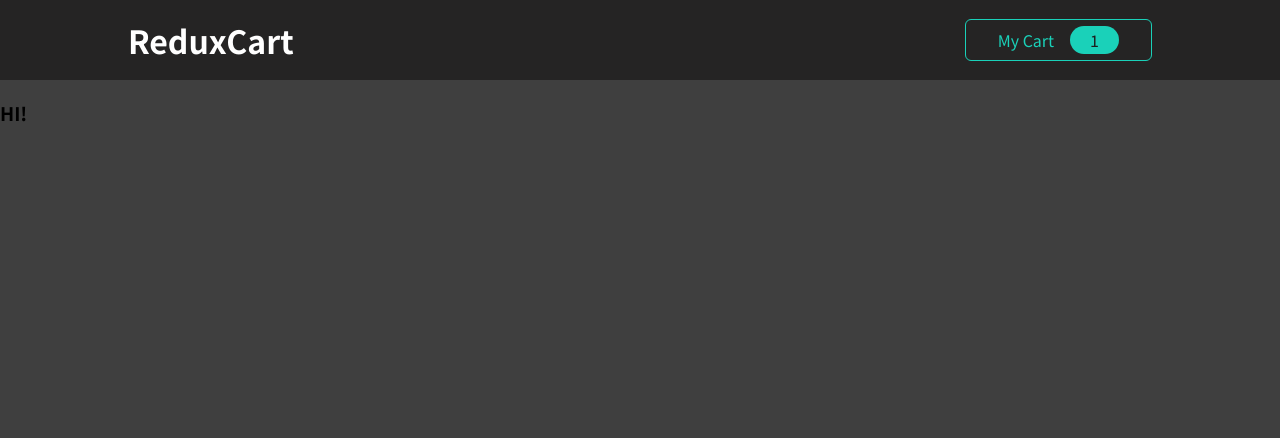
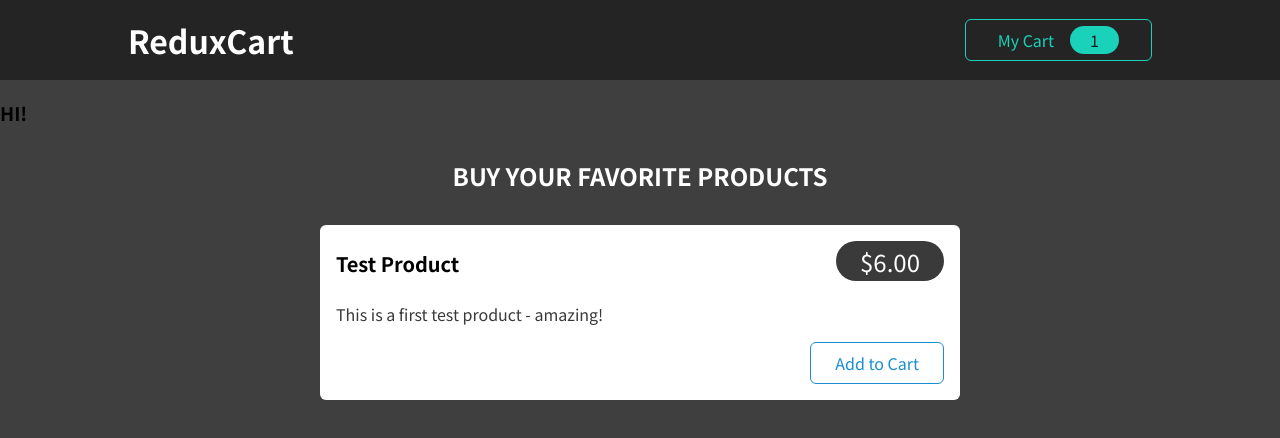
Before and after one commit to calculus0129/react-project-7, a Next.js app: page / in a window 1280 px wide. Shown: the top 438 px of the page. Built offline with nearby package versions, Linux system fonts and the light colour scheme.

Commit message:
feat: implement the Product interface and UI

```diff
--- a/app/page.tsx
+++ b/app/page.tsx
@@ -1,12 +1,13 @@
 import Image from "next/image";
 // import styles from "./page.module.css";
+import Products from "@/components/Shop/Products";
 
 export default function Home() {
   return (
-    <h3>HI!</h3>
-    // <Layout>
-    //   <Cart />
-    //   <Products />
-    // </Layout>
+    <>
+      <h3>HI!</h3>
+      {/* <Cart /> */}
+      <Products />
+    </>
   );
 }
--- /dev/null
+++ b/components/Shop/ProductItem.module.css
@@ -0,0 +1,27 @@
+.item h3 {
+  margin: 0.5rem 0;
+  font-size: 1.25rem;
+}
+
+.item header {
+  display: flex;
+  justify-content: space-between;
+  align-items: baseline;
+}
+
+.price {
+  border-radius: 30px;
+  padding: 0.15rem 1.5rem;
+  background-color: #3a3a3a;
+  color: white;
+  font-size: 1.5rem;
+}
+
+.item p {
+  color: #3a3a3a;
+}
+
+.actions {
+  display: flex;
+  justify-content: flex-end;
+}
--- /dev/null
+++ b/components/Shop/ProductItem.tsx
@@ -0,0 +1,24 @@
+import { Product } from "@/ds";
+import Card from "@/components/UI/Card";
+import classes from "./ProductItem.module.css";
+
+const ProductItem: React.FC<Product> = (props) => {
+  const { ptitle, pprice, pdesc } = props;
+
+  return (
+    <li className={classes.item}>
+      <Card>
+        <header>
+          <h3>{ptitle}</h3>
+          <div className={classes.price}>${pprice.toFixed(2)}</div>
+        </header>
+        <p>{pdesc}</p>
+        <div className={classes.actions}>
+          <button>Add to Cart</button>
+        </div>
+      </Card>
+    </li>
+  );
+};
+
+export default ProductItem;
--- /dev/null
+++ b/components/Shop/Products.module.css
@@ -0,0 +1,12 @@
+.products h2 {
+  color: white;
+  margin: 2rem auto;
+  text-align: center;
+  text-transform: uppercase;
+}
+
+.products ul {
+  list-style: none;
+  margin: 0;
+  padding: 0;
+}
--- /dev/null
+++ b/components/Shop/Products.tsx
@@ -0,0 +1,23 @@
+import ProductItem from "./ProductItem";
+import classes from "./Products.module.css";
+import { ProductImpl } from "@/ds";
+
+const sampleProduct = ProductImpl.create(
+  "Test Product",
+  new Date(),
+  "This is a first test product - amazing!",
+  6,
+);
+
+const Products: React.FC = (props) => {
+  return (
+    <section className={classes.products}>
+      <h2>Buy your favorite products</h2>
+      <ul>
+        <ProductItem {...sampleProduct} />
+      </ul>
+    </section>
+  );
+};
+
+export default Products;
--- /dev/null
+++ b/components/UI/Card.module.css
@@ -0,0 +1,8 @@
+.card {
+  margin: 1rem auto;
+  border-radius: 6px;
+  background-color: white;
+  padding: 1rem;
+  width: 90%;
+  max-width: 40rem;
+}
--- /dev/null
+++ b/components/UI/Card.tsx
@@ -0,0 +1,13 @@
+import classes from "./Card.module.css";
+
+const Card: React.FC<React.PropsWithChildren<{ className?: string }>> = (
+  props,
+) => {
+  return (
+    <section className={`${classes.card} ${props.className ?? ""}`}>
+      {props.children}
+    </section>
+  );
+};
+
+export default Card;
--- /dev/null
+++ b/ds/index.ts
@@ -0,0 +1,68 @@
+import { v4 as uuidv4 } from "uuid";
+
+export interface Product {
+  pid: string;
+  ptitle: string;
+  pts: Date;
+  pdesc: string;
+  pprice: number;
+  pimg?: Blob;
+}
+
+class ProductImpl implements Product {
+  public pts: Date;
+  constructor(
+    public pid: string,
+    public ptitle: string,
+    pts: Date,
+    public pdesc: string,
+    public pprice: number,
+    public pimg?: Blob,
+  ) {
+    this.pts = new Date(pts.getTime()); // Ensure deep copy of Date object
+  }
+
+  /** Creates a new product object.
+   *
+   * @param ptitle
+   * @param pts
+   * @param pdesc
+   * @param pprice
+   * @param pimg
+   * @returns
+   */
+  static create(
+    ptitle: string,
+    pts: Date,
+    pdesc: string,
+    pprice: number,
+    pimg?: Blob,
+  ): Product {
+    return new ProductImpl(uuidv4(), ptitle, pts, pdesc, pprice, pimg);
+  }
+  static clone(product: Product): Product {
+    return new ProductImpl(
+      product.pid,
+      product.ptitle,
+      product.pts,
+      product.pdesc,
+      product.pprice,
+      product.pimg,
+    );
+  }
+  // static hashCode(product: Product): number {
+  //   return ProductImpl.stringHashCode(product.pid);
+  // }
+
+  // private static stringHashCode(str: string): number {
+  //   let hash = 0;
+  //   for (let i = 0; i < str.length; i++) {
+  //     const char = str.charCodeAt(i);
+  //     hash = (hash << 5) - hash + char;
+  //     hash |= 0; // Convert to 32bit integer
+  //   }
+  //   return hash;
+  // }
+}
+
+export { ProductImpl };
--- a/package.json
+++ b/package.json
@@ -11,7 +11,8 @@
   "dependencies": {
     "next": "15.1.6",
     "react": "^19.0.0",
-    "react-dom": "^19.0.0"
+    "react-dom": "^19.0.0",
+    "uuid": "^11.0.5"
   },
   "devDependencies": {
     "@eslint/eslintrc": "^3",
```
Also changed, not shown: 1 other file (tests, documents, lock files or other folders).
